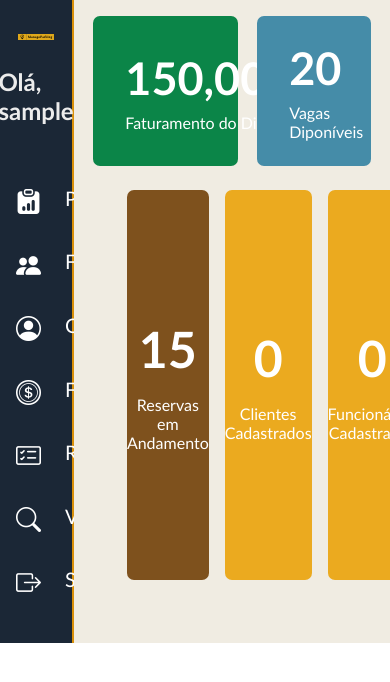
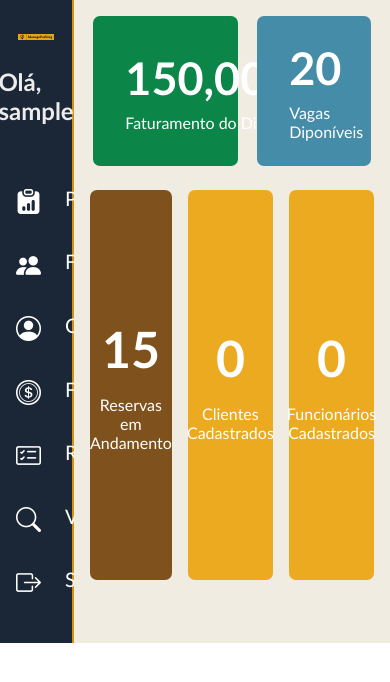
Before and after one commit to David0102/-manage-parking, a Django app: page /painel/ in a window 390 px wide. Shown: the top 682 px of the page. Run offline with Django 4.2, Linux system fonts and the light colour scheme; the visitor is signed in with stand-in values (Sample User, id 1); data comes from the database, SQL or seed files in the repository; data that the repository does not hold is empty.

Commit message:
responsividade do painel

```diff
--- a/static/css/user/painel.css
+++ b/static/css/user/paineel.css
@@ -48,16 +48,16 @@
 }
 
 .cliente-funcionario-reservas-content{
-    margin-left: 2.3em;
     margin-top: 1.5em;
-    width: 93%;
+    width: 100%;
     display: flex;
     align-items: center;
+    justify-content: center;
     height: 390px;
 }
 
 .cards-painel{
-    width: 319px;
+    width: 30%;
     height: 100%;
     background-color: rgb(235, 170, 31);
     border-radius: 7px;
--- a/templates/base.html
+++ b/templates/base.html
@@ -12,7 +12,7 @@
     <link rel="stylesheet" href="{% static 'css/cliente/deletar_cliente.css' %}">
     <link rel="stylesheet" href="{% static 'css/user/loginn_useer.css' %}">
     <link rel="stylesheet" href="{% static 'css/messages/message.css' %}">
-    <link rel="stylesheet" href="{% static 'css/user/painel.css' %}">
+    <link rel="stylesheet" href="{% static 'css/user/paineel.css' %}">
 </head>
 
 <body>
```
